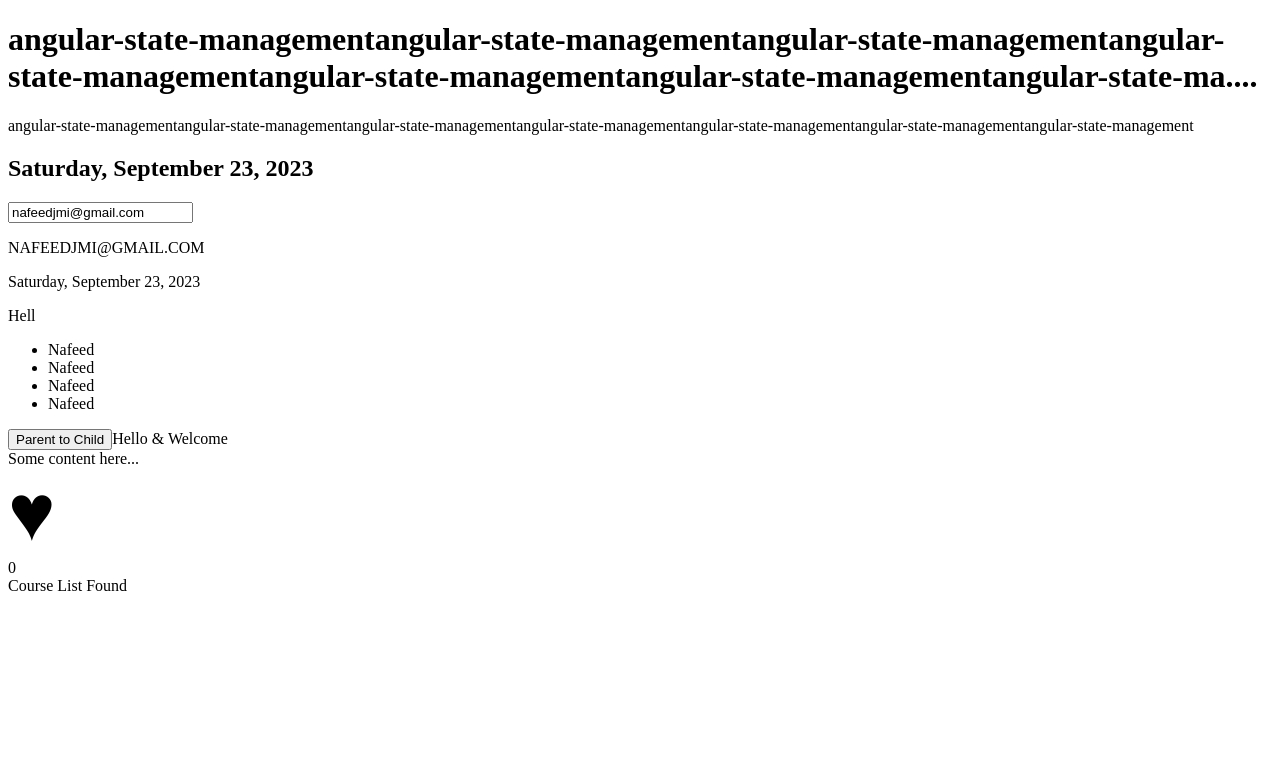
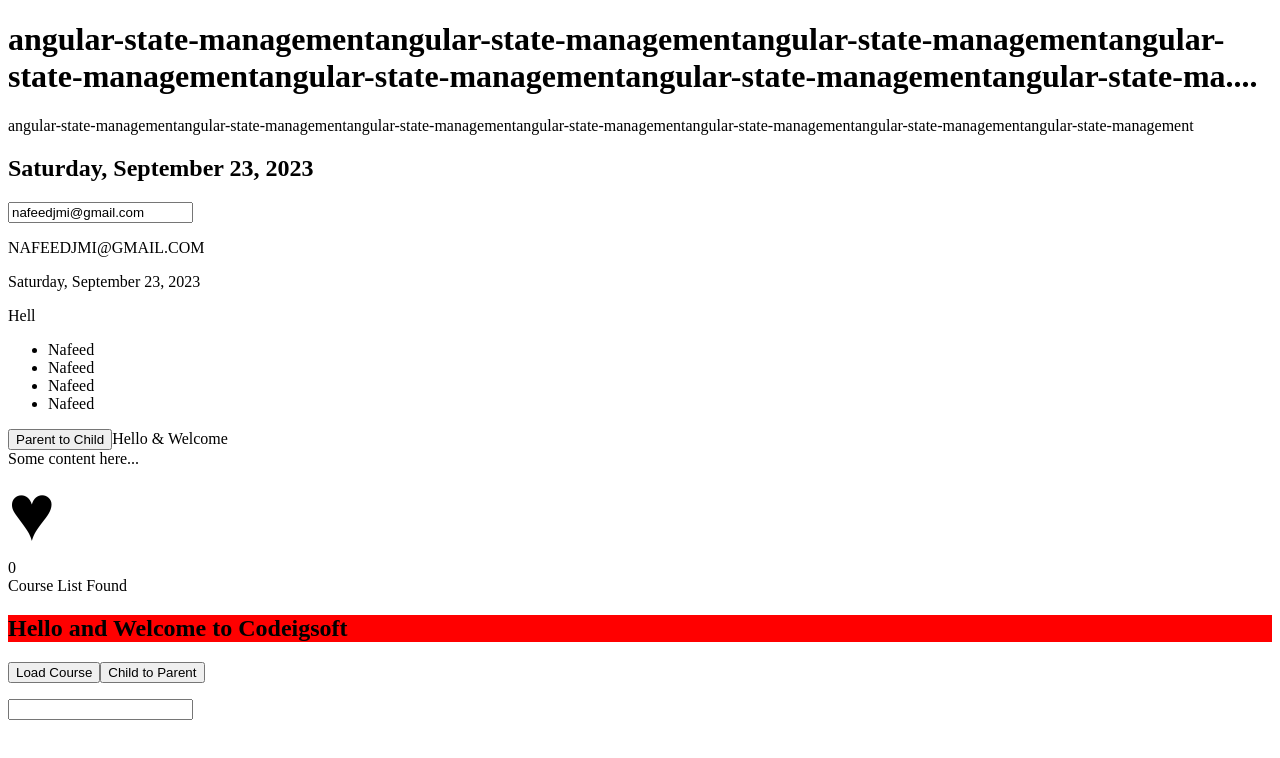
Before and after one commit to mdnafeed/angular-codewithmosh, an Angular app: page / in a window 1280 px wide. Shown: the top 758 px of the page. Built offline with nearby package versions, Linux system fonts and the light colour scheme.

Commit message:
add custom directive in angular

```diff
--- a/src/app/app.module.ts
+++ b/src/app/app.module.ts
@@ -8,13 +8,15 @@ import { AppComponent } from './app.component';
 import { FormsModule } from '@angular/forms';
 import { DatePipe } from '@angular/common';
 import { FavoriteComponent } from './favorite/favorite.component';
+import { InputFormatDirective } from './input-format.directive';
 
 @NgModule({
   declarations: [
     AppComponent,
     SummeryPipe,
     CustomDatePipe,
-    FavoriteComponent
+    FavoriteComponent,
+    InputFormatDirective
   ],
   imports: [
     BrowserModule,
--- a/src/app/favorite/favorite.component.html
+++ b/src/app/favorite/favorite.component.html
@@ -33,5 +33,26 @@
     No Course List Found
 </ng-template>
 
+<h2  [class.course]="course">Hello and Welcome to Codeigsoft</h2>
 
-<!-- <button (click)="childToParent()">Child to Parent</button> -->
+
+<button (click)="onLoadCourse()">Load Course</button>
+<button (click)="addNewCourse()">Child to Parent</button>
+
+
+<ul>
+    <li *ngFor="let c of courses; TrackBy courseLoad">
+        {{ c.name }}
+        <button (click)="onDeleteCourse(course)"
+        [ngClass]="{'course':isSet}"
+        >Delete course</button>
+
+        <!-- [ngClass]="{
+            'course':isSet
+        }" -->
+
+        <!-- [class.course]="isSet" -->
+    </li>
+</ul>
+
+<input type="text" appInputFormat [format]="'uppercase'">
--- a/src/app/favorite/favorite.component.scss
+++ b/src/app/favorite/favorite.component.scss
@@ -0,0 +1,3 @@
+.course{
+    background-color: red;
+}
--- a/src/app/favorite/favorite.component.ts
+++ b/src/app/favorite/favorite.component.ts
@@ -18,6 +18,8 @@ export class FavoriteComponent {
   @Output() click = new EventEmitter();
 
   course = [21,4];
+  isSet:boolean = true;
+  courses:any;
 
   constructor(){
   }
@@ -45,4 +47,38 @@ export class FavoriteComponent {
       }
     )
   }
+
+  onLoadCourse(){
+    this.courses = [
+      {
+        id:1,
+        name:'Angular'
+      },
+      {
+        id:2,
+        name:'Node Js'
+      },
+      {
+        id:3,
+        name:'Vue Js'
+      }
+    ]
+  }
+  /**
+   * addNewCourse
+   */
+  public addNewCourse() {
+
+    this.courses.push({id:4,name:"Javascript"})
+  }
+
+  courseLoad(index:number,course:any){
+    course ? course.id: undefined
+  }
+
+  onDeleteCourse(course:any){
+    let index = this.courses.indexOf(course);
+
+    this.courses.splice(index,1);
+  }
 }
--- /dev/null
+++ b/src/app/input-format.directive.ts
@@ -0,0 +1,25 @@
+import { Directive, ElementRef, HostListener, Input } from '@angular/core';
+
+@Directive({
+  selector: '[appInputFormat]'
+})
+export class InputFormatDirective {
+
+  @Input('format') format:any;
+  constructor(private el:ElementRef) { }
+
+  @HostListener('blur') blur(){
+    console.log('blur')
+
+    let value:string = this.el.nativeElement.value;
+
+    if(this.format == 'lowercase'){
+      this.el.nativeElement.value = value.toLocaleLowerCase();
+    }
+    else{
+      this.el.nativeElement.value = value.toUpperCase();
+    }
+
+  }
+
+}
```
Also changed, not shown: 1 other file (tests, documents, lock files or other folders).
